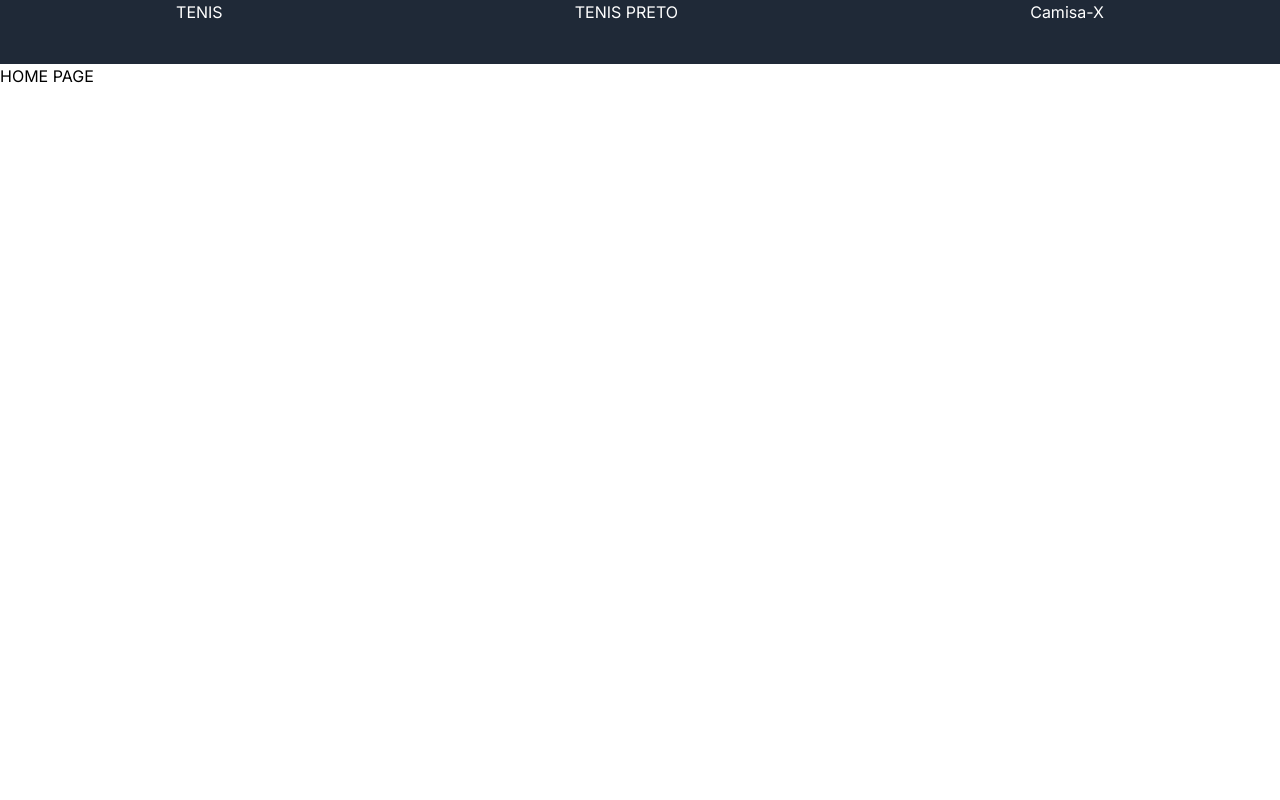
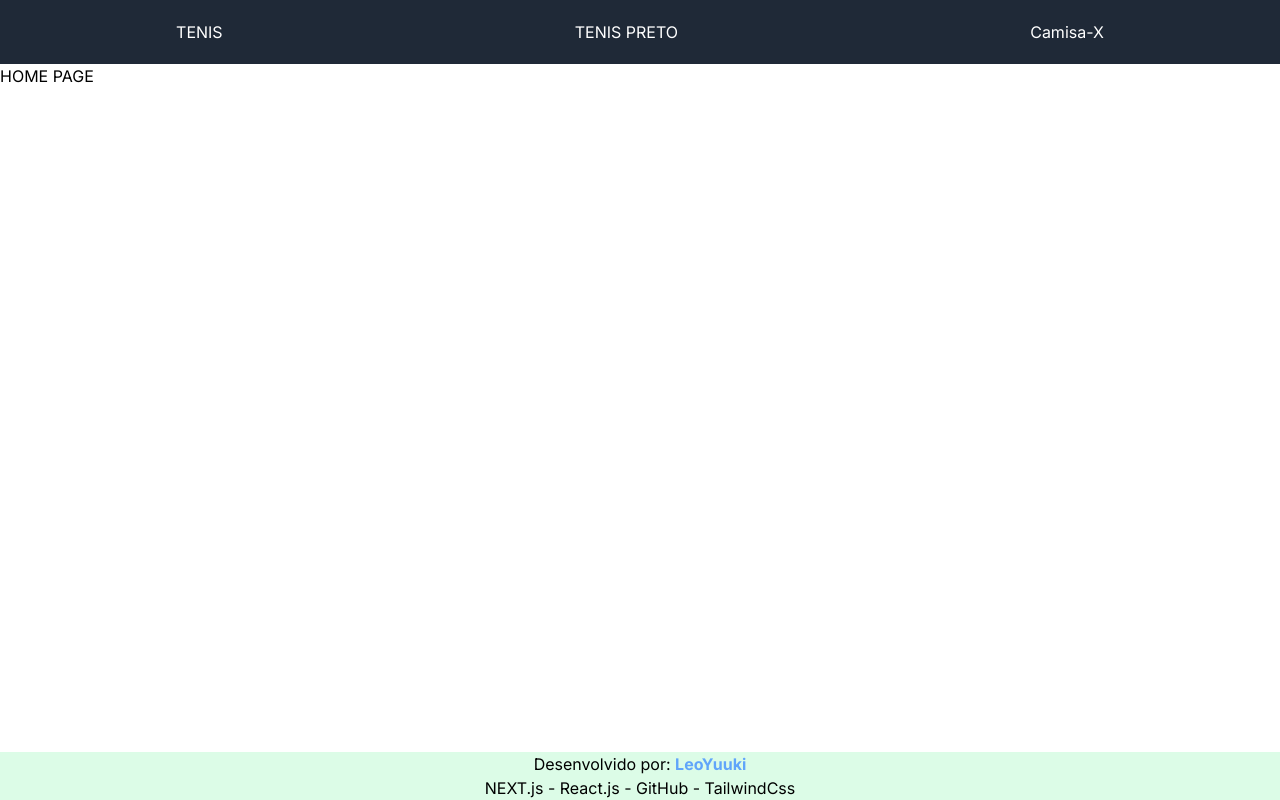
Before and after one commit to leoleoyuuki/loja-app-1tdspl, a Next.js app: page / in a window 1280 px wide. Built offline with nearby package versions, Linux system fonts and the light colour scheme.

Commit message:
CABECALHO ARRUMADO E FOOTER CRIADO

```diff
--- a/src/app/globals.css
+++ b/src/app/globals.css
@@ -1,3 +1,9 @@
 @tailwind base;
 @tailwind components;
 @tailwind utilities;
+
+@layer components{
+    .linkCabecalho{
+        @apply hover:bg-lime-400 transition-all duration-500 ease-out rounded
+    }
+}
--- a/src/app/layout.jsx
+++ b/src/app/layout.jsx
@@ -1,6 +1,7 @@
 import { Inter } from 'next/font/google'
 import './globals.css'
-import Cabecalho from '@/components/cabecalho'
+import Cabecalho from '@/components/Cabecalho/Cabecalho'
+import Rodape from '@/components/Rodape/Rodape'
 
 const inter = Inter({ subsets: ['latin'] })
 
@@ -15,7 +16,7 @@
       <body className={inter.className}>
         <Cabecalho/>
         {children}
-
+        <Rodape/>
       </body>
     </html>
   )
--- a/src/components/Cabecalho.jsx
+++ /dev/null
@@ -1,14 +0,0 @@
-import Link from 'next/link'
-import React from 'react'
-
-export default function Cabecalho() {
-  return (
-    <header className="bg-gray-800 text-white h-16">
-          <nav className='flex justify-around '>
-            <Link href="/produtos/estaticas/tenis">TENIS</Link>
-            <Link href={"/produtos/dinamicas/estranho/tenis-preto"}>TENIS PRETO</Link>
-            <Link href="/produtos/dinamicas/vestuario/camisa-xadrez">Camisa-X</Link>
-          </nav>
-        </header>
-  )
-}
--- /dev/null
+++ b/src/components/Cabecalho/Cabecalho.jsx
@@ -0,0 +1,14 @@
+import Link from 'next/link'
+import React from 'react'
+
+export default function Cabecalho() {
+  return (
+    <header className="bg-gray-800 text-white ">
+          <nav className='flex justify-around items-center h-16'>
+            <Link className='linkCabecalho' href="/produtos/estaticas/tenis">TENIS</Link>
+            <Link className='linkCabecalho' href={"/produtos/dinamicas/estranho/tenis-preto"}>TENIS PRETO</Link>
+            <Link className='linkCabecalho' href="/produtos/dinamicas/vestuario/camisa-xadrez">Camisa-X</Link>
+          </nav>
+        </header>
+  )
+}
--- /dev/null
+++ b/src/components/Rodape/Rodape.jsx
@@ -0,0 +1,13 @@
+import React from 'react'
+
+export default function Rodape() {
+  return (
+    <footer className=' bg-green-100 text-center fixed justify-around w-full h-15 bottom-0'>
+      <div>
+        <p>Desenvolvido por: <span className="font-bold text-blue-400">LeoYuuki</span></p>
+        <p>NEXT.js - React.js - GitHub - TailwindCss</p>
+        </div>
+
+    </footer>
+  )
+}
```
